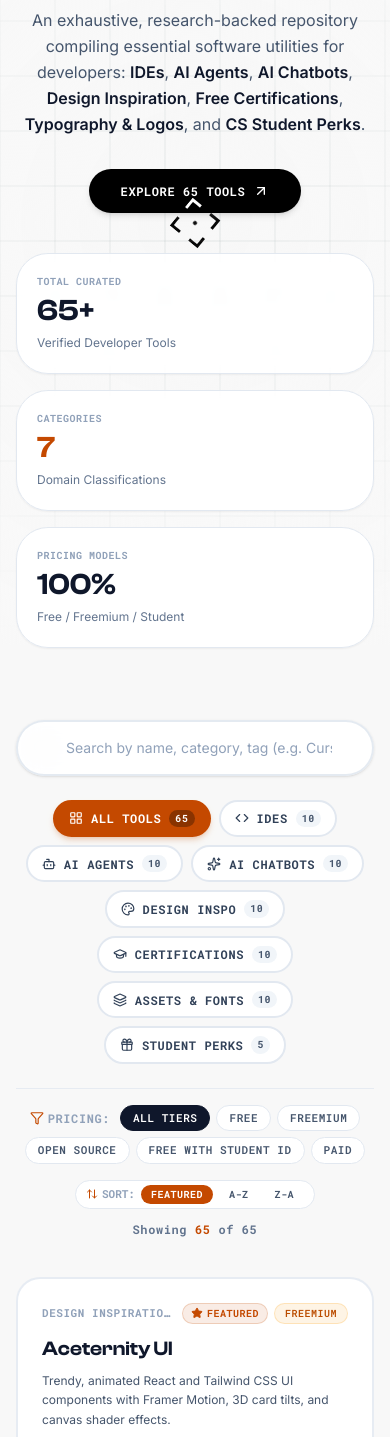
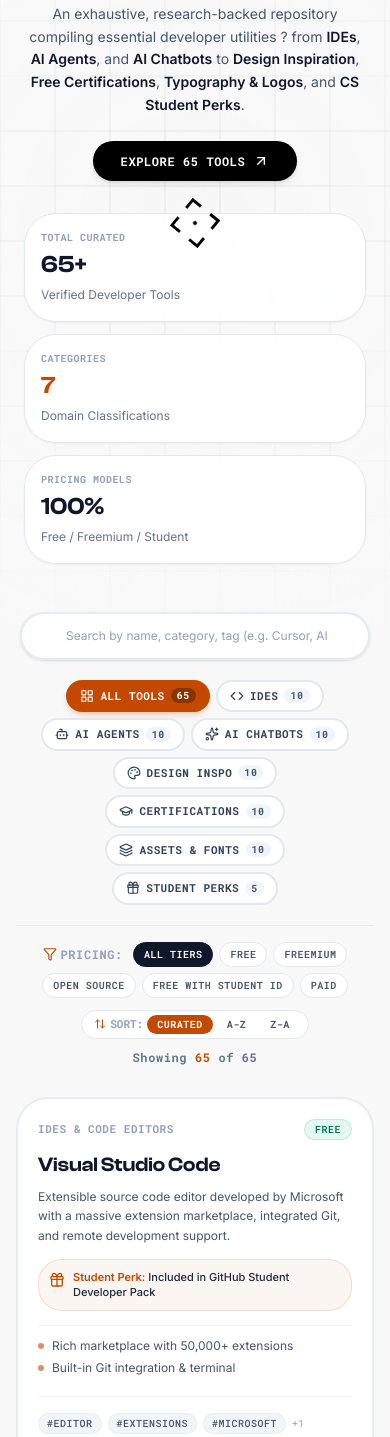
Before and after one commit to kidlatpogi/Web-tools, an Astro site: page / in a window 390 px wide. Shown: the part 199-1636 px from the top of the page. Built offline with nearby package versions, Linux system fonts and the light colour scheme; Astro itself is replaced by a stand-in of ours.

Commit message:
fix(ui): add automated copyright year and author in footer, fix hero grammar and spacing, remove redundant featured badges, and enhance mobile responsiveness

```diff
--- a/src/components/ToolCard.tsx
+++ b/src/components/ToolCard.tsx
@@ -1,6 +1,6 @@
 import React, { useState } from 'react';
 import type { ToolItem } from '../types/tool';
-import { ArrowUpRight, Copy, Check, Star, Gift, Sparkles, Code2, ExternalLink } from 'lucide-react';
+import { ArrowUpRight, Copy, Check, Gift } from 'lucide-react';
 
 interface ToolCardProps {
   tool: ToolItem;
@@ -36,29 +36,21 @@
   return (
     <div
       onClick={() => onSelect && onSelect(tool)}
-      className="group relative border-2 border-slate-200/80 bg-white/95 backdrop-blur-md p-6 rounded-3xl flex flex-col justify-between hover:border-accent hover:shadow-[0_16px_36px_-12px_rgba(196,73,0,0.16)] hover:-translate-y-1 transition-all duration-300 cursor-target text-left"
+      className="group relative border-2 border-slate-200/80 bg-white/95 backdrop-blur-md p-5 sm:p-6 rounded-2xl sm:rounded-3xl flex flex-col justify-between hover:border-accent hover:shadow-[0_16px_36px_-12px_rgba(196,73,0,0.16)] hover:-translate-y-1 transition-all duration-300 cursor-target text-left"
     >
-      {/* Top Header: Category & Badges */}
+      {/* Top Header: Category & Pricing Badge */}
       <div>
         <div className="flex items-center justify-between gap-2 mb-3">
           <span className="font-mono text-[11px] uppercase tracking-wider text-slate-400 font-bold truncate">
             {tool.categoryName}
           </span>
-          <div className="flex items-center gap-1.5 shrink-0">
-            {tool.featured && (
-              <span className="inline-flex items-center gap-1 px-2 py-0.5 rounded-full bg-accent/10 border border-accent/20 text-accent font-mono text-[10px] font-bold uppercase tracking-wider">
-                <Star className="w-3 h-3 fill-accent text-accent" />
-                Featured
-              </span>
-            )}
           <span
-              className={`font-mono text-[10px] uppercase tracking-wider px-2.5 py-0.5 rounded-full border font-semibold ${getPricingBadgeClass(
+            className={`shrink-0 font-mono text-[10px] uppercase tracking-wider px-2.5 py-0.5 rounded-full border font-semibold ${getPricingBadgeClass(
               tool.pricing
             )}`}
           >
             {tool.pricing}
           </span>
-          </div>
         </div>
 
         {/* Title */}
--- a/src/components/ToolDirectory.tsx
+++ b/src/components/ToolDirectory.tsx
@@ -19,8 +19,7 @@
   Check,
   Copy,
   Info,
-  ArrowUpDown,
-  SlidersHorizontal
+  ArrowUpDown
 } from 'lucide-react';
 
 interface ToolDirectoryProps {
@@ -42,7 +41,7 @@
   const [searchQuery, setSearchQuery] = useState('');
   const [selectedCategory, setSelectedCategory] = useState<string>('all');
   const [selectedPricing, setSelectedPricing] = useState<string>('all');
-  const [sortBy, setSortBy] = useState<'featured' | 'az' | 'za'>('featured');
+  const [sortBy, setSortBy] = useState<'default' | 'az' | 'za'>('default');
   const [selectedTool, setSelectedTool] = useState<ToolItem | null>(null);
   const [modalCopied, setModalCopied] = useState(false);
 
@@ -80,20 +79,13 @@
     });
 
     // Sorting
-    return [...filtered].sort((a, b) => {
-      if (sortBy === 'featured') {
-        if (a.featured && !b.featured) return -1;
-        if (!a.featured && b.featured) return 1;
-        return a.name.localeCompare(b.name);
-      }
-      if (sortBy === 'az') {
-        return a.name.localeCompare(b.name);
-      }
-      if (sortBy === 'za') {
-        return b.name.localeCompare(a.name);
-      }
-      return 0;
-    });
+    if (sortBy === 'az') {
+      return [...filtered].sort((a, b) => a.name.localeCompare(b.name));
+    }
+    if (sortBy === 'za') {
+      return [...filtered].sort((a, b) => b.name.localeCompare(a.name));
+    }
+    return filtered;
   }, [initialTools, selectedCategory, selectedPricing, searchQuery, sortBy]);
 
   const pricingOptions = [
@@ -112,20 +104,20 @@
   };
 
   return (
-    <section id="directory" className="w-full max-w-[1440px] mx-auto px-4 sm:px-6 md:px-12 py-10">
+    <section id="directory" className="w-full max-w-[1440px] mx-auto px-4 sm:px-6 md:px-12 py-6 sm:py-10">
       {/* Directory Top Header Controls */}
-      <div className="flex flex-col gap-6 mb-10">
+      <div className="flex flex-col gap-5 sm:gap-6 mb-8 sm:mb-10">
 
         {/* Search Bar */}
-        <div className="relative w-full max-w-3xl mx-auto">
+        <div className="relative w-full max-w-3xl mx-auto px-1">
           <div className="relative flex items-center">
-            <Search className="absolute left-4 w-5 h-5 text-slate-400 pointer-events-none" />
+            <Search className="absolute left-4 w-4 sm:w-5 h-4 sm:h-5 text-slate-400 pointer-events-none" />
             <input
               type="text"
               value={searchQuery}
               onChange={(e) => setSearchQuery(e.target.value)}
-              placeholder="Search by name, category, tag (e.g. Cursor, Rust, AI, Icons, Harvard)..."
-              className="w-full pl-12 pr-10 py-4 rounded-2xl bg-white/90 backdrop-blur-md border-2 border-slate-200/90 text-slate-900 placeholder:text-slate-400 font-sans text-sm sm:text-base focus:outline-none focus:border-accent focus:ring-4 focus:ring-accent/10 shadow-sm transition-all cursor-target"
+              placeholder="Search by name, category, tag (e.g. Cursor, AI, Icons, Harvard)..."
+              className="w-full pl-11 sm:pl-12 pr-10 py-3.5 sm:py-4 rounded-2xl bg-white/90 backdrop-blur-md border-2 border-slate-200/90 text-slate-900 placeholder:text-slate-400 font-sans text-xs sm:text-base focus:outline-none focus:border-accent focus:ring-4 focus:ring-accent/10 shadow-sm transition-all cursor-target"
             />
             {searchQuery && (
               <button
@@ -139,12 +131,12 @@
           </div>
         </div>
 
-        {/* Category Filter Wrapping Pills - Wrapped cleanly so never cut off */}
-        <div className="w-full max-w-5xl mx-auto flex flex-wrap items-center justify-center gap-2 sm:gap-2.5 px-2">
+        {/* Category Filter Wrapping Pills */}
+        <div className="w-full max-w-5xl mx-auto flex flex-wrap items-center justify-center gap-1.5 sm:gap-2.5 px-1">
           <button
             type="button"
             onClick={() => setSelectedCategory('all')}
-            className={`cursor-target inline-flex items-center gap-2 px-3.5 sm:px-4 py-2 rounded-full font-mono text-xs font-bold uppercase tracking-wider transition-all duration-200 border-2 ${
+            className={`cursor-target inline-flex items-center gap-1.5 sm:gap-2 px-3 sm:px-4 py-1.5 sm:py-2 rounded-full font-mono text-[11px] sm:text-xs font-bold uppercase tracking-wider transition-all duration-200 border-2 ${
               selectedCategory === 'all'
                 ? 'bg-accent text-white border-accent shadow-md shadow-accent/20'
                 : 'bg-white/90 border-slate-200 text-slate-700 hover:border-slate-300 hover:bg-white'
@@ -153,7 +145,7 @@
             <LayoutGrid className="w-3.5 h-3.5" />
             All Tools
             <span
-              className={`px-1.5 py-0.5 rounded-full text-[10px] ${
+              className={`px-1.5 py-0.2 rounded-full text-[10px] ${
                 selectedCategory === 'all'
                   ? 'bg-black/30 text-white'
                   : 'bg-slate-100 text-slate-600'
@@ -170,7 +162,7 @@
                 key={cat.id}
                 type="button"
                 onClick={() => setSelectedCategory(cat.id)}
-                className={`cursor-target inline-flex items-center gap-2 px-3.5 sm:px-4 py-2 rounded-full font-mono text-xs font-bold uppercase tracking-wider transition-all duration-200 border-2 ${
+                className={`cursor-target inline-flex items-center gap-1.5 sm:gap-2 px-3 sm:px-4 py-1.5 sm:py-2 rounded-full font-mono text-[11px] sm:text-xs font-bold uppercase tracking-wider transition-all duration-200 border-2 ${
                   isSelected
                     ? 'bg-accent text-white border-accent shadow-md shadow-accent/20'
                     : 'bg-white/90 border-slate-200 text-slate-700 hover:border-slate-300 hover:bg-white'
@@ -179,7 +171,7 @@
                 {CATEGORY_ICON_MAP[cat.id] || <Tag className="w-3.5 h-3.5" />}
                 {cat.shortName}
                 <span
-                  className={`px-1.5 py-0.5 rounded-full text-[10px] ${
+                  className={`px-1.5 py-0.2 rounded-full text-[10px] ${
                     isSelected ? 'bg-black/30 text-white' : 'bg-slate-100 text-slate-600'
                   }`}
                 >
@@ -191,7 +183,7 @@
         </div>
 
         {/* Pricing Filter & Sorting Controls Bar */}
-        <div className="w-full flex flex-col md:flex-row items-center justify-between gap-4 pt-4 border-t border-slate-200/80">
+        <div className="w-full flex flex-col md:flex-row items-center justify-between gap-3 sm:gap-4 pt-4 border-t border-slate-200/80">
 
           {/* Pricing Pills */}
           <div className="flex flex-wrap items-center justify-center md:justify-start gap-1.5 w-full md:w-auto">
@@ -204,7 +196,7 @@
                 key={price}
                 type="button"
                 onClick={() => setSelectedPricing(price)}
-                className={`cursor-target px-3 py-1 rounded-full font-mono text-[11px] font-semibold tracking-wider uppercase transition-all duration-200 border ${
+                className={`cursor-target px-2.5 sm:px-3 py-1 rounded-full font-mono text-[10px] sm:text-[11px] font-semibold tracking-wider uppercase transition-all duration-200 border ${
                   selectedPricing === price
                     ? 'bg-slate-900 text-white border-slate-900'
                     : 'bg-white text-slate-600 border-slate-200 hover:border-slate-300 hover:bg-slate-50'
@@ -216,20 +208,20 @@
           </div>
 
           {/* Sort Controls & Count */}
-          <div className="flex flex-wrap items-center justify-center md:justify-end gap-3 w-full md:w-auto">
-            <div className="flex items-center gap-1.5 bg-white/90 border border-slate-200 px-2.5 py-1 rounded-full">
-              <span className="font-mono text-[11px] text-slate-400 uppercase font-bold flex items-center gap-1">
+          <div className="flex flex-wrap items-center justify-center md:justify-end gap-2.5 sm:gap-3 w-full md:w-auto">
+            <div className="flex items-center gap-1 bg-white/90 border border-slate-200 px-2 py-1 rounded-full">
+              <span className="font-mono text-[11px] text-slate-400 uppercase font-bold flex items-center gap-1 pl-1">
                 <ArrowUpDown className="w-3 h-3 text-accent" />
                 Sort:
               </span>
               <button
                 type="button"
-                onClick={() => setSortBy('featured')}
+                onClick={() => setSortBy('default')}
                 className={`cursor-target px-2.5 py-0.5 rounded-full font-mono text-[10px] font-bold uppercase tracking-wider transition-colors ${
-                  sortBy === 'featured' ? 'bg-accent text-white' : 'text-slate-600 hover:text-slate-900'
+                  sortBy === 'default' ? 'bg-accent text-white' : 'text-slate-600 hover:text-slate-900'
                 }`}
               >
-                Featured
+                Curated
               </button>
               <button
                 type="button"
@@ -263,14 +255,14 @@
 
       {/* Tools Bento Grid */}
       {processedTools.length > 0 ? (
-        <div className="grid grid-cols-1 md:grid-cols-2 lg:grid-cols-3 gap-6">
+        <div className="grid grid-cols-1 md:grid-cols-2 lg:grid-cols-3 gap-4 sm:gap-6">
           {processedTools.map((tool) => (
             <ToolCard key={tool.id} tool={tool} onSelect={(t) => setSelectedTool(t)} />
           ))}
         </div>
       ) : (
         /* Empty State */
-        <div className="w-full py-16 px-6 text-center border-2 border-dashed border-slate-200 bg-white/50 rounded-3xl flex flex-col items-center justify-center">
+        <div className="w-full py-16 px-6 text-center border-2 border-dashed border-slate-200 bg-white/50 rounded-2xl sm:rounded-3xl flex flex-col items-center justify-center">
           <div className="w-12 h-12 rounded-2xl bg-accent/10 flex items-center justify-center text-accent mb-3">
             <Search className="w-6 h-6" />
           </div>
@@ -286,7 +278,7 @@
               setSearchQuery('');
               setSelectedCategory('all');
               setSelectedPricing('all');
-              setSortBy('featured');
+              setSortBy('default');
             }}
             className="cursor-target px-5 py-2 rounded-full bg-black hover:bg-accent text-white font-mono text-xs font-bold uppercase tracking-wider transition-colors"
           >
@@ -300,24 +292,24 @@
         <div
           role="dialog"
           aria-modal="true"
-          className="fixed inset-0 z-50 flex items-center justify-center p-4 bg-black/60 backdrop-blur-xs transition-opacity"
+          className="fixed inset-0 z-50 flex items-center justify-center p-3 sm:p-4 bg-black/60 backdrop-blur-xs transition-opacity"
           onClick={() => setSelectedTool(null)}
         >
           <div
             onClick={(e) => e.stopPropagation()}
-            className="relative w-full max-w-2xl bg-white border-2 border-slate-200 rounded-3xl shadow-2xl p-6 sm:p-8 flex flex-col gap-5 overflow-hidden text-left"
+            className="relative w-full max-w-2xl max-h-[90vh] overflow-y-auto bg-white border-2 border-slate-200 rounded-2xl sm:rounded-3xl shadow-2xl p-5 sm:p-8 flex flex-col gap-4 sm:gap-5 text-left"
           >
             {/* Modal Close Button */}
             <button
               type="button"
               onClick={() => setSelectedTool(null)}
-              className="cursor-target absolute top-5 right-5 p-2 rounded-full hover:bg-slate-100 text-slate-400 hover:text-slate-800 transition-colors"
+              className="cursor-target absolute top-4 sm:top-5 right-4 sm:right-5 p-2 rounded-full hover:bg-slate-100 text-slate-400 hover:text-slate-800 transition-colors"
             >
               <X className="w-5 h-5" />
             </button>
 
             {/* Modal Header */}
-            <div>
+            <div className="pr-8">
               <div className="flex items-center gap-2 mb-2">
                 <span className="font-mono text-xs uppercase tracking-wider text-slate-400 font-bold">
                   {selectedTool.categoryName}
@@ -386,7 +378,7 @@
             </div>
 
             {/* Modal Footer Actions */}
-            <div className="flex items-center justify-between gap-3 pt-4 border-t border-slate-100">
+            <div className="flex flex-wrap items-center justify-between gap-3 pt-4 border-t border-slate-100">
               <button
                 type="button"
                 onClick={() => handleCopyModalUrl(selectedTool.url)}
--- a/src/pages/index.astro
+++ b/src/pages/index.astro
@@ -8,6 +8,7 @@
 
 const allTools = getAllTools();
 const categories = getCategories();
+const currentYear = new Date().getFullYear();
 ---
 
 <Layout
@@ -32,77 +33,77 @@
   <TargetCursor client:load targetSelector="a, button, .cursor-target" />
 
   <!-- Main Container -->
-  <main class="w-full min-h-screen flex flex-col items-center justify-start relative z-10">
+  <main class="w-full min-h-screen flex flex-col items-center justify-start relative z-10 overflow-x-hidden">
 
     <!-- Top Hero Section -->
-    <section class="w-full max-w-[1440px] px-4 sm:px-6 md:px-12 pt-20 pb-8 flex flex-col items-center text-center">
+    <section class="w-full max-w-[1440px] px-4 sm:px-6 md:px-12 pt-16 sm:pt-20 pb-6 sm:pb-8 flex flex-col items-center text-center">
 
       <!-- Main Headline Typography -->
       <div class="flex flex-col items-center justify-center my-3 select-none">
-        <span class="font-array-semibold text-xs sm:text-base md:text-lg font-semibold uppercase tracking-[0.25em] text-[#334155] mb-2">
+        <span class="font-array-semibold text-[11px] sm:text-sm md:text-base font-semibold uppercase tracking-[0.18em] sm:tracking-[0.25em] text-[#334155] mb-2 sm:mb-3">
           Curated Developer Arsenal &bull; IT / CS Student Toolkit
         </span>
 
-        <div class="flex flex-wrap items-center justify-center gap-x-4 gap-y-0 leading-none">
-          <h1 class="font-sans text-[11vw] sm:text-7xl md:text-8xl lg:text-[7.5rem] font-black text-black tracking-tighter uppercase leading-[0.88] drop-shadow-xs">
+        <div class="flex flex-wrap items-center justify-center gap-x-3 sm:gap-x-4 gap-y-0 leading-none">
+          <h1 class="font-sans text-6xl sm:text-7xl md:text-8xl lg:text-[7.5rem] font-black text-black tracking-tighter uppercase leading-[0.88] drop-shadow-xs">
             Web
           </h1>
-          <h1 class="font-clash-semibold text-[11vw] sm:text-7xl md:text-8xl lg:text-[7.5rem] font-semibold text-accent tracking-tighter uppercase leading-[0.88]">
+          <h1 class="font-clash-semibold text-6xl sm:text-7xl md:text-8xl lg:text-[7.5rem] font-semibold text-accent tracking-tighter uppercase leading-[0.88]">
             Tools
           </h1>
         </div>
       </div>
 
-      <!-- Descriptive Narrative -->
-      <p class="font-sans text-base sm:text-lg md:text-xl text-slate-600 max-w-3xl leading-relaxed my-6">
-        An exhaustive, research-backed repository compiling essential software utilities for developers:
-        <strong class="text-slate-900 font-semibold">IDEs</strong>,
-        <strong class="text-slate-900 font-semibold">AI Agents</strong>,
-        <strong class="text-slate-900 font-semibold">AI Chatbots</strong>,
-        <strong class="text-slate-900 font-semibold">Design Inspiration</strong>,
-        <strong class="text-slate-900 font-semibold">Free Certifications</strong>,
-        <strong class="text-slate-900 font-semibold">Typography & Logos</strong>, and
+      <!-- Descriptive Narrative (Fixed Grammar & Spacing) -->
+      <p class="font-sans text-sm sm:text-base md:text-lg lg:text-xl text-slate-600 max-w-3xl leading-relaxed my-5 sm:my-6 px-2">
+        An exhaustive, research-backed repository compiling essential developer utilities ? from{' '}
+        <strong class="text-slate-900 font-semibold">IDEs</strong>,{' '}
+        <strong class="text-slate-900 font-semibold">AI Agents</strong>, and{' '}
+        <strong class="text-slate-900 font-semibold">AI Chatbots</strong> to{' '}
+        <strong class="text-slate-900 font-semibold">Design Inspiration</strong>,{' '}
+        <strong class="text-slate-900 font-semibold">Free Certifications</strong>,{' '}
+        <strong class="text-slate-900 font-semibold">Typography &amp; Logos</strong>, and{' '}
         <strong class="text-slate-900 font-semibold">CS Student Perks</strong>.
       </p>
 
-      <!-- Quick Action Buttons -->
-      <div class="flex items-center justify-center mt-2 mb-10">
+      <!-- Quick Action Button -->
+      <div class="flex items-center justify-center mt-1 mb-8 sm:mb-10">
         <a
           href="#directory"
-          class="cursor-target inline-flex items-center gap-2 px-8 py-3.5 rounded-full bg-black text-white font-mono text-xs sm:text-sm font-bold uppercase tracking-wider hover:bg-accent transition-all duration-300 shadow-md hover:shadow-xl hover:-translate-y-0.5"
+          class="cursor-target inline-flex items-center gap-2 px-7 sm:px-8 py-3 sm:py-3.5 rounded-full bg-black text-white font-mono text-xs sm:text-sm font-bold uppercase tracking-wider hover:bg-accent transition-all duration-300 shadow-md hover:shadow-xl hover:-translate-y-0.5"
         >
           Explore {allTools.length} Tools
           <ArrowUpRight className="w-4 h-4" />
         </a>
       </div>
 
-      <!-- Stats Matrix Grid (Clean 3-metric layout) -->
-      <div class="w-full max-w-3xl grid grid-cols-1 sm:grid-cols-3 gap-4 text-left">
-        <div class="p-5 rounded-2xl bg-white/90 border border-slate-200 backdrop-blur-sm cursor-target hover:border-accent transition-all shadow-xs">
+      <!-- Stats Matrix Grid (Responsive 3-metric layout) -->
+      <div class="w-full max-w-3xl grid grid-cols-1 sm:grid-cols-3 gap-3 sm:gap-4 text-left px-2">
+        <div class="p-4 sm:p-5 rounded-2xl bg-white/90 border border-slate-200 backdrop-blur-sm cursor-target hover:border-accent transition-all shadow-xs">
           <span class="font-mono text-[10px] uppercase tracking-wider text-slate-400 font-bold block mb-1">
             Total Curated
           </span>
-          <div class="font-clash-semibold text-3xl font-bold text-slate-900">
+          <div class="font-clash-semibold text-2xl sm:text-3xl font-bold text-slate-900">
             {allTools.length}+
           </div>
           <span class="font-sans text-xs text-slate-500">Verified Developer Tools</span>
         </div>
 
-        <div class="p-5 rounded-2xl bg-white/90 border border-slate-200 backdrop-blur-sm cursor-target hover:border-accent transition-all shadow-xs">
+        <div class="p-4 sm:p-5 rounded-2xl bg-white/90 border border-slate-200 backdrop-blur-sm cursor-target hover:border-accent transition-all shadow-xs">
           <span class="font-mono text-[10px] uppercase tracking-wider text-slate-400 font-bold block mb-1">
             Categories
           </span>
-          <div class="font-clash-semibold text-3xl font-bold text-accent">
+          <div class="font-clash-semibold text-2xl sm:text-3xl font-bold text-accent">
             {categories.length}
           </div>
           <span class="font-sans text-xs text-slate-500">Domain Classifications</span>
         </div>
 
-        <div class="p-5 rounded-2xl bg-white/90 border border-slate-200 backdrop-blur-sm cursor-target hover:border-accent transition-all shadow-xs">
+        <div class="p-4 sm:p-5 rounded-2xl bg-white/90 border border-slate-200 backdrop-blur-sm cursor-target hover:border-accent transition-all shadow-xs">
           <span class="font-mono text-[10px] uppercase tracking-wider text-slate-400 font-bold block mb-1">
             Pricing Models
           </span>
-          <div class="font-clash-semibold text-3xl font-bold text-slate-900">
+          <div class="font-clash-semibold text-2xl sm:text-3xl font-bold text-slate-900">
             100%
           </div>
           <span class="font-sans text-xs text-slate-500">Free / Freemium / Student</span>
@@ -114,14 +115,25 @@
     <!-- Interactive Directory React Island Component -->
     <ToolDirectory client:load initialTools={allTools} categories={categories} />
 
-    <!-- Footer Section -->
-    <footer class="w-full border-t border-slate-200/80 bg-white/70 backdrop-blur-md py-8 px-4 sm:px-6 md:px-12 text-center mt-16">
-      <div class="max-w-[1400px] mx-auto flex flex-col sm:flex-row items-center justify-between gap-4 text-xs font-mono text-slate-500">
-        <div>
-          <strong class="text-slate-900 font-bold">Web-Tools</strong> &bull; Curated Developer & Student Directory
+    <!-- Footer Section with Automated Year & Copyright Attribution -->
+    <footer class="w-full border-t border-slate-200/80 bg-white/80 backdrop-blur-md py-8 px-4 sm:px-6 md:px-12 text-center mt-12 sm:mt-16">
+      <div class="max-w-[1400px] mx-auto flex flex-col sm:flex-row items-center justify-between gap-3 sm:gap-4 text-xs font-mono text-slate-600">
+        <div class="flex flex-wrap items-center justify-center sm:justify-start gap-1.5">
+          <span>&copy; {currentYear} <strong class="text-slate-900">Web-Tools</strong>.</span>
+          <span>Made by</span>
+          <a
+            href="https://github.com/kidlatpogi"
+            target="_blank"
+            rel="noopener noreferrer"
+            class="text-accent font-bold hover:underline cursor-target"
+          >
+            kidlatpogi
+          </a>
         </div>
         <div class="flex items-center gap-4">
-          <a href="#directory" class="hover:text-accent transition-colors">Back to Top &uarr;</a>
+          <a href="#directory" class="hover:text-accent font-medium transition-colors cursor-target">
+            Back to Top &uarr;
+          </a>
         </div>
       </div>
     </footer>
```
Lines whose indentation alone changed are shown as unchanged.
